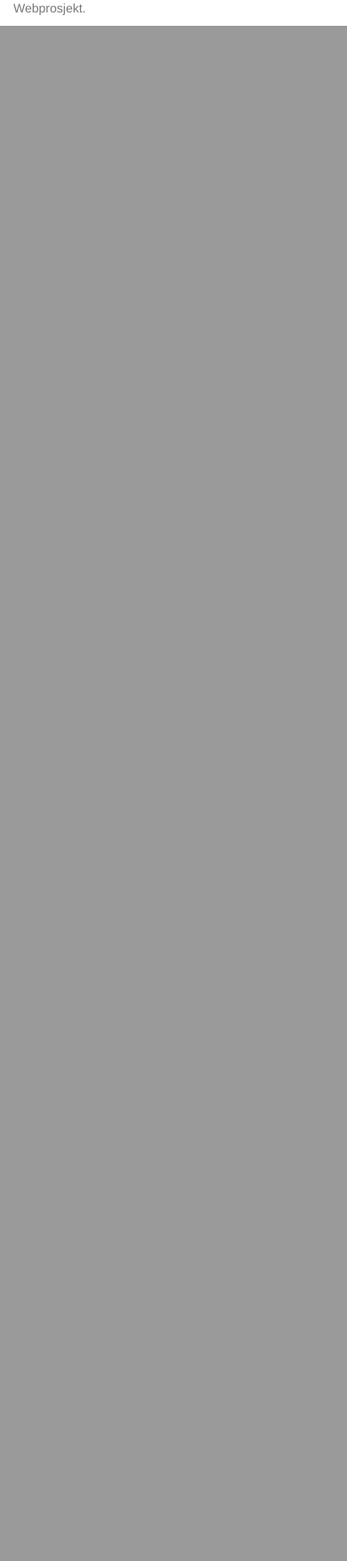
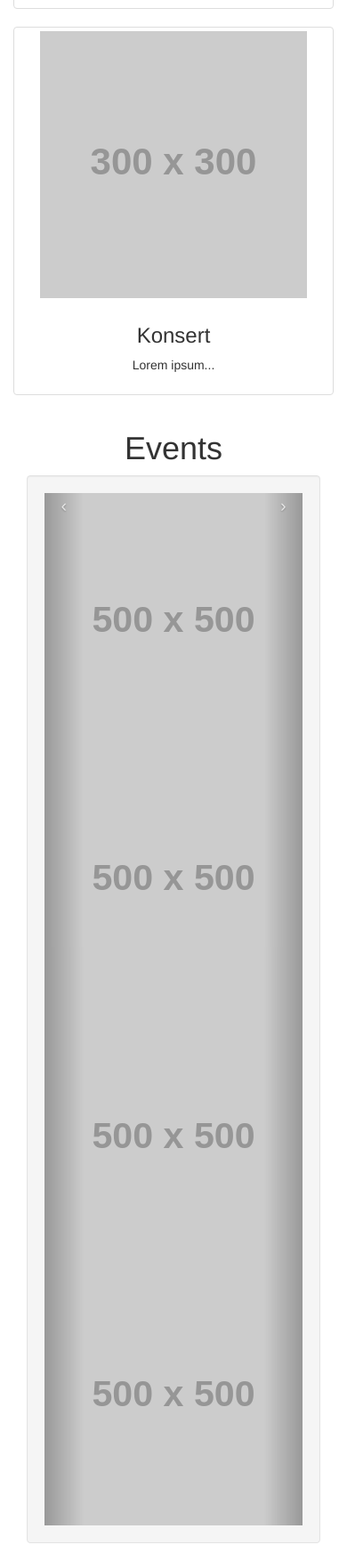
Before and after one commit to erasmusson/Gruppe34, a PHP site: page / in a window 390 px wide. Shown: the part 1655-3409 px from the top of the page at 89% size. Before the commit the page ends 1684 px from the top, so only its background shows below. Run offline with PHP 8.4, Linux system fonts and the light colour scheme; grey boxes labelled with a size stand in for pictures from a placeholder-image service; some libraries are stand-ins or nearby versions.

Commit message:
index.php prototype + events slide

```diff
--- /dev/null
+++ b/Template/EventsSlide.php
@@ -0,0 +1,55 @@
+
+          <div class="col-md-12">
+              <h1>Events</h1>
+
+              <div class="well">
+                  <div id="myCarousel" class="carousel slide">
+                      <div class="carousel-inner">
+                          <div class="item active">
+                        <div class="row">
+                            <div class="col-sm-3"><a href="#x"><img src="http://placehold.it/500x500" alt="Image" class="img-responsive"></a>
+                            </div>
+                            <div class="col-sm-3"><a href="#x"><img src="http://placehold.it/500x500" alt="Image" class="img-responsive"></a>
+                            </div>
+                            <div class="col-sm-3"><a href="#x"><img src="http://placehold.it/500x500" alt="Image" class="img-responsive"></a>
+                            </div>
+                            <div class="col-sm-3"><a href="#x"><img src="http://placehold.it/500x500" alt="Image" class="img-responsive"></a>
+                            </div>
+                        </div>
+                        <!--/row-->
+                    </div>
+                    <!--/item-->
+                    <div class="item">
+                        <div class="row">
+                            <div class="col-sm-3"><a href="#x" class="thumbnail"><img src="http://placehold.it/250x250" alt="Image" class="img-responsive"></a>
+                            </div>
+                            <div class="col-sm-3"><a href="#x" class="thumbnail"><img src="http://placehold.it/250x250" alt="Image" class="img-responsive"></a>
+                            </div>
+                            <div class="col-sm-3"><a href="#x" class="thumbnail"><img src="http://placehold.it/250x250" alt="Image" class="img-responsive"></a>
+                            </div>
+                            <div class="col-sm-3"><a href="#x" class="thumbnail"><img src="http://placehold.it/250x250" alt="Image" class="img-responsive"></a>
+                            </div>
+                        </div>
+                        <!--/row-->
+                    </div>
+                    <!--/item-->
+                    <div class="item">
+                        <div class="row">
+                            <div class="col-sm-3"><a href="#x" class="thumbnail"><img src="http://placehold.it/250x250" alt="Image" class="img-responsive"></a>
+                            </div>
+                            <div class="col-sm-3"><a href="#x" class="thumbnail"><img src="http://placehold.it/250x250" alt="Image" class="img-responsive"></a>
+                            </div>
+                            <div class="col-sm-3"><a href="#x" class="thumbnail"><img src="http://placehold.it/250x250" alt="Image" class="img-responsive"></a>
+                            </div>
+                            <div class="col-sm-3"><a href="#x" class="thumbnail"><img src="http://placehold.it/250x250" alt="Image" class="img-responsive"></a>
+                            </div>
+                        </div>
+                        <!--/row-->
+                    </div>
+                    <!--/item-->
+                </div>
+                      <a class="left carousel-control" href="#myCarousel" data-slide="prev">‹</a>
+                      <a class="right carousel-control" href="#myCarousel" data-slide="next">›</a>
+                  </div>
+              </div>
+          </div>
--- a/Template/css/custom.css
+++ b/Template/css/custom.css
@@ -4,3 +4,27 @@
     text-align: center;
     padding-bottom: 3%;
 }
+
+.affix {
+    top: 0;
+    width: 100%;
+}
+
+.affix + .container-fluid {
+    padding-top:70px;
+}
+
+.newsTekst
+{
+    text-align: center;
+}
+
+h1
+{
+    text-align: center;
+}
+
+.navbar
+{
+    z-index: 10;
+}
--- a/Template/index.php
+++ b/Template/index.php
@@ -14,34 +14,61 @@
   </head>
   <body>
 
-        <?php require 'header.php' ?>
+      <div class="container-fluid" style="background-color:#F44336; height:500px;">
+      </div>
 
-    <div class="container-fluid">
+      <nav class="navbar navbar-default " data-spy="affix" data-offset-top="500">
+          <div class="navbar-header">
+              <div class="navbar-brand" href="#">FJERDINGEN</div>
+          </div>
+          <ul class="nav navbar-nav">
+              <li class="active"><a href="#">Home</a></li>
+              <li><a href="#">Kart</a></li>
+              <li><a href="#">Events</a></li>
+          </ul>
+      </nav>
 
-        <div class="jumbotron">
-            <h1>Fjerdingen</h1>
-            <p>Velkommen til Fjerdingen</p>
-  </div>
-    <h3>Events</h3>
-        <div class="row">
-            <div class="col-md-6">
-                <p>Lorem ipsum dolor sit amet, ad mel nobis intellegat. Sed persius mandamus ne, quidam nostro adipiscing ad vim. Eu volumus nominavi quo, est id possim expetendis. Option probatus concludaturque an vis, habemus nominavi deleniti duo ad. No perpetua sapientem vim, cum nihil option timeam et. In tibique honestatis sea, omnes graecis salutatus at vis, no mei case debet suscipit.</p>
-            </div>
+      <div class="container">
+          <h1>Latest news & updates</h1>
+          <div class="row">
+              <div class="col-md-4">
+                  <div class="thumbnail">
+                      <a href="#">
+                          <img id="picNews" src="http://placehold.it/300x300">
+                          <div class="caption newsTekst">
+                              <h3>Konsert</h3>
+                              <p>Lorem ipsum...</p>
+                          </div>
+                      </a>
+                  </div>
+              </div>
+              <div class="col-md-4">
+                   <div class="thumbnail">
+                      <a href="#">
+                          <img id="picNews" src="http://placehold.it/300x300">
+                          <div class="caption newsTekst">
+                              <h3>Konsert</h3>
+                              <p>Lorem ipsum...</p>
+                          </div>
+                      </a>
+                  </div>
+              </div>
+              <div class="col-md-4">
+                   <div class="thumbnail">
+                      <a href="#">
+                          <img id="picNews" src="http://placehold.it/300x300">
+                          <div class="caption newsTekst">
+                              <h3>Konsert</h3>
+                              <p>Lorem ipsum...</p>
+                          </div>
+                      </a>
+                  </div>
+              </div>
+          </div>
 
-            <div class="col-md-6">
-                  <p>Lorem ipsum dolor sit amet, ad mel nobis intellegat. Sed persius mandamus ne, quidam nostro adipiscing ad vim. Eu volumus nominavi quo, est id possim expetendis. Option probatus concludaturque an vis, habemus nominavi deleniti duo ad. No perpetua sapientem vim, cum nihil option timeam et. In tibique honestatis sea, omnes graecis salutatus at vis, no mei case debet suscipit.</p>
-            </div>
-        </div>
-
-        <h3>Latest news & updates</h3>
-        <div class ="row">
-            <div class="col-md-4"><img src="Bilder/placeholder.png" class="img-responsive" alt="Placeholder"></div>
-            <div class="col-md-4"><img src="Bilder/placeholder.png" class="img-responsive" alt="Placeholder"></div>
-            <div class="col-md-4"><img src="Bilder/placeholder.png" class="img-responsive" alt="Placeholder"></div>
-        </div>
+          <?php require'EventsSlide.php' ?>
 
       </div>
-     <?php require 'footer.php' ?>
 
     <!-- jquery og bootstrap script -->
     <script src="https://ajax.googleapis.com/ajax/libs/jquery/1.12.4/jquery.min.js"></script>
```
